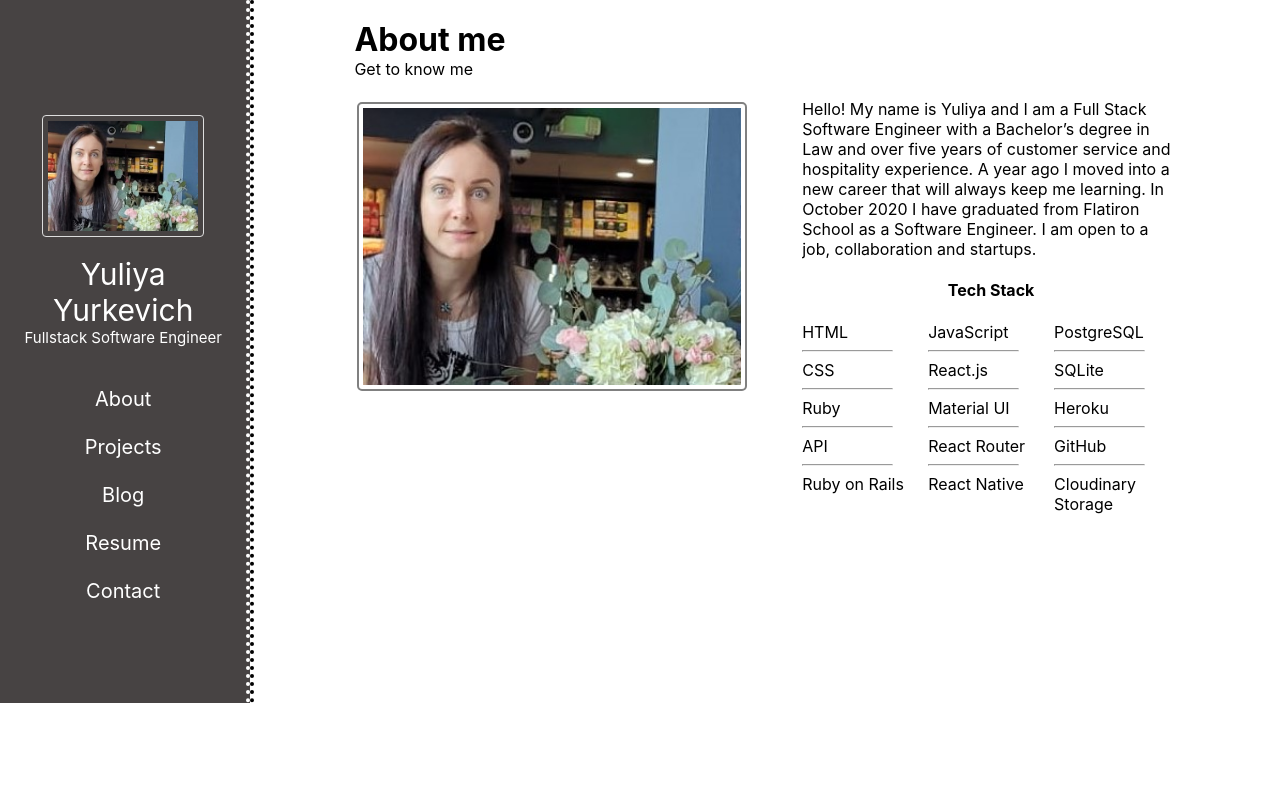
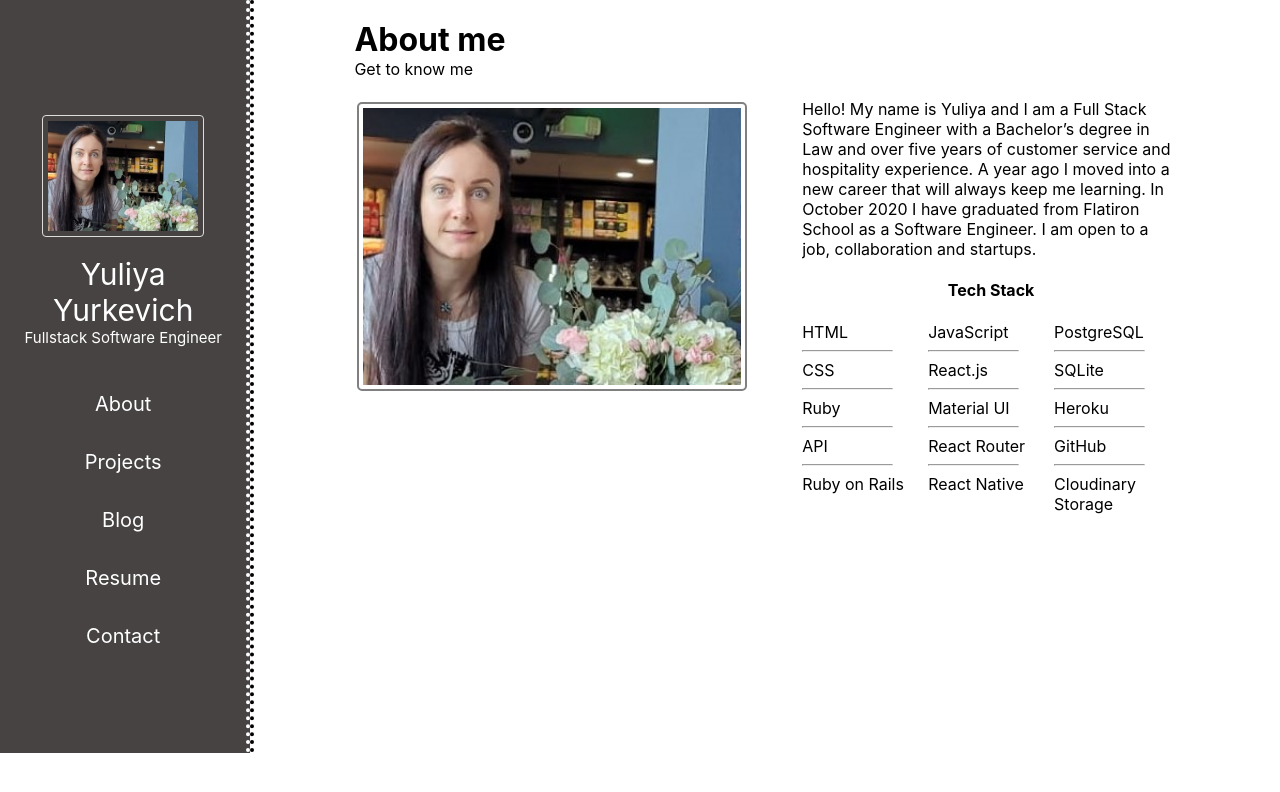
Before and after one commit to yulia-2008/mysite, a React (Create React App) app: page / in a window 1280 px wide. Shown: the top 792 px of the page. Built offline with nearby package versions, Linux system fonts and the light colour scheme.

Commit message:
working on buttons

```diff
--- a/src/App.css
+++ b/src/App.css
@@ -317,34 +317,41 @@ iframe {
   }
 }
 
-
 .dropbtn {
   display: none;
 }
 
-.dropdown-content a:hover {
-  background-color: #6b6d6b;
+.dropdown-content p:hover {
+  background-color: rgb(75, 73, 73);
+  border: 1px solid white;
+  border-radius: 5px;
 }
 
 .dropdown-content {
   font-size: 20px;
 }
 
+.dropdown-content p {
+  color:white;
+  width: 40%;
+  margin: auto;
+  padding: 5px 10px;
+  text-decoration: none;
+  display: block;
+  /* border: 2px solid white;
+  border-radius: 5px; */
+}
+
+
+
 
 @media only screen and (max-width: 600px) {
 .dropbtn {
   display: block;
-  /* background-color: #6b6d6b;
-
-  color: white;
-  margin: 15px;
-  font-size: 16px;
-   */
   border: 1px solid #ddd;
   border-radius: 4px;
   width: 65px;
   height: 45px;
-  /* padding: 15px; */
   cursor: pointer;
   margin: 10px 20px;
 
@@ -364,18 +371,22 @@ iframe {
   background-color:rgb(71, 67, 67);
   /* background-color: #6b6d6b;  */
   min-width: 100px;
-  box-shadow: 0px 8px 16px 0px rgba(0,0,0,0.2);
+  padding-right: 15px;
+  padding-bottom: 15px;
+  padding-left: 15px;
+
   z-index: 1;
 }
 
-.dropdown-content a {
+.dropdown-content p {
+  width: 80%;
   color:white;
   padding: 5px 10px;
   text-decoration: none;
   display: block;
 }
 
-.dropdown-content a:hover {
+.dropdown-content p:hover {
   background-color: rgb(102, 102, 102);
 }
 
--- a/src/Blog.js
+++ b/src/Blog.js
@@ -18,7 +18,8 @@ class Blog extends Component {
                     <a href="https://juliana-ny2008.medium.com/" target="_blank"> medium.com</a>
                 </p>
             </div>
-            <br></br><br></br>
+            <hr/>
+                <br></br> <br></br> <br></br>
             <div id="grid-container">
                 <div id="grid-item">
                     <a href="https://juliana-ny2008.medium.com/rails-polymorphic-associations-30436714c774" target="_blank">
--- a/src/Contact.js
+++ b/src/Contact.js
@@ -7,11 +7,13 @@ class Contact extends Component {
         return (
             <div id="main-container">
             <div id="header">
+
+            </div>
+            <div className="center">
+
                 <h1>Contact</h1>
                 <p>Feel free to contact me anytime.</p>
-            </div>
-            <div className="center">
-                 <br></br> <br></br>
+                <br></br> <br></br> <br></br>
                 <h3>juliana.ny2008@gmail.com</h3>
                 <h3>+1(347)3575454</h3>
                 <a href="https://github.com/yulia-2008">
--- a/src/NavBar.js
+++ b/src/NavBar.js
@@ -4,6 +4,29 @@ import Yuliya from './Pictures/Yuliya.jpg';
 import Button from './Pictures/Button.jpg'
 
 class NavBar extends Component {
+    state={
+        aboutStyle: {},
+        projectsStyle: {},
+        resumeStyle: {},
+        blogStyle: {},
+        contactStyle: {}
+    }
+
+    clickHandler = (style) => {
+        if(window.innerWidth > 600) {
+           this.setState({
+            aboutStyle: {},
+            projectsStyle: {},
+            resumeStyle: {},
+            blogStyle: {},
+            contactStyle: {}
+        })
+        this.setState({
+            [style]: {fontSize: "23px", backgroundColor: "rgb(92, 90, 90)", border: "1px solid white", borderRadius: "5px"}
+        })
+        }
+    }
+
     render() {
         return (
                 <div id="nav-bar">
@@ -15,15 +38,18 @@ class NavBar extends Component {
                     <br></br> <br></br>
 
                     <div class="dropdown">
-                        {/* <button class="dropbtn" >  */}
-                            <img class="dropbtn" src={Button}></img>
-                        {/* </button> */}
+                        <img class="dropbtn" src={Button}></img>
                         <div class="dropdown-content">
-                        <p><Link  to='/'> About </Link> </p>  <br></br>
-                        <p><Link  to='/projects'> Projects </Link> </p> <br></br>
-                        <p><Link  to='/blog'> Blog </Link> </p>   <br></br>
-                        <p><Link  to='/resume'> Resume </Link> </p>  <br></br>
-                        <p><Link  to='/contact'> Contact </Link> </p>
+                            <p style={this.state.aboutStyle} onClick={() => this.clickHandler('aboutStyle')}>
+                                <Link  to='/' id="link"> About </Link> </p>  <br></br>
+                            <p style={this.state.projectsStyle} onClick={() => this.clickHandler('projectsStyle')}>
+                                <Link  to='/projects'> Projects </Link> </p> <br></br>
+                            <p style={this.state.blogStyle} onClick={() => this.clickHandler('blogStyle')}>
+                                <Link  to='/blog'> Blog </Link> </p>   <br></br>
+                            <p style={this.state.resumeStyle} onClick={() => this.clickHandler('resumeStyle')}>
+                                <Link  to='/resume'> Resume </Link> </p>  <br></br>
+                            <p style={this.state.contactStyle} onClick={() => this.clickHandler('contactStyle')}>
+                                <Link  to='/contact'> Contact </Link> </p>
                         </div>
                     </div>
                 </div>
@@ -33,3 +59,6 @@ class NavBar extends Component {
 }
 
 export default NavBar;
+
+// <div  id="post-containers"  style={this.state.styleObj}  >
+// this.setState({clicked: true, styleObj: {border: "3px solid rgb(172, 171, 171)", backgroundColor: "lightgrey"}})
--- a/src/Projects.js
+++ b/src/Projects.js
@@ -6,10 +6,16 @@ class Projects extends Component {
             <div id="main-container">
                 <div id="header">
                     <h1>Projects</h1>
+                    <p> Currently I am working on my new project (Android Application)
+                        and plan to publish it on Play Store.</p>
+                    <p> Come back soon to see a demo.  </p>
                 </div>
+                <hr/>
+                <br></br> <br></br>
 
                  <div id="width">
                     <b id="medium">NYCABLE</b> <br></br>
+                    <br></br>
                     <p id='medium'> <a href="http://www.nycable.net/"> www.nycable.net</a> </p>
                     <p> GitHub: <a href="https://github.com/yulia-2008/nycable_frontend">Frontend</a> &nbsp;
                         <a href="https://github.com/yulia-2008/nycable_backend">Backend</a>
@@ -61,6 +67,7 @@ class Projects extends Component {
                     <hr></hr>
 
                     <b id="medium">MY KITCHEN</b>
+                    <br></br> <br></br>
                     <p>GitHub: &nbsp;
                         <a href="https://github.com/yulia-2008/my-kitchen-frontend">Frontend</a> &nbsp;
                         <a href="https://github.com/yulia-2008/MyKitchen-backend">Backend</a>
@@ -68,8 +75,8 @@ class Projects extends Component {
                     <br></br>
                     <p>Cooking Application that allows you to search and celect
                         ingredients and the app will
-                        find the recipes for you to cook.</p>
-                    <p>App was built during Flatiron School
+                        find the recipes for you to cook.
+                        App was built during Flatiron School
                         study in a collaboration with Roman Opalacz. </p>
                     <br></br>
                     <div id="flex">
@@ -94,14 +101,15 @@ class Projects extends Component {
                     <hr></hr>
 
                     <b id="medium">PONDER</b>
+                    <br></br> <br></br>
                     <p>GitHub: &nbsp;
                         <a href="https://github.com/yulia-2008/ponder_frontend">Frontend</a> &nbsp;
                         <a href="https://github.com/yulia-2008/ponder_backend">Backend</a>
                     </p>
                     <br></br>
-                    <p>Single page Park App. </p>
-                    <p>App was built during Flatiron School
-                            study in a collaboration with Taevon Jordan. </p>
+                    <p>Single page Park App.
+                        App was built during Flatiron School
+                        study in a collaboration with Taevon Jordan. </p>
                     <br></br>
                     <div id="flex">
                         <div id="flex-item">
--- a/src/Resume.js
+++ b/src/Resume.js
@@ -5,9 +5,10 @@ class Resume extends Component {
     render() {
         return (
             <div id="main-container">
-                <h1 id="header">Resume</h1>
+                {/* <h1 id="header">Resume</h1>                 */}
                 <div id="width-70">
                     <div className="center">
+                    <br></br> <br></br>
                         <h3 id="no-margin">Yuliya Yurkevich</h3>
                         <p>Fullstack Software Engineer</p>
                         <div id="flex-resume">
```
